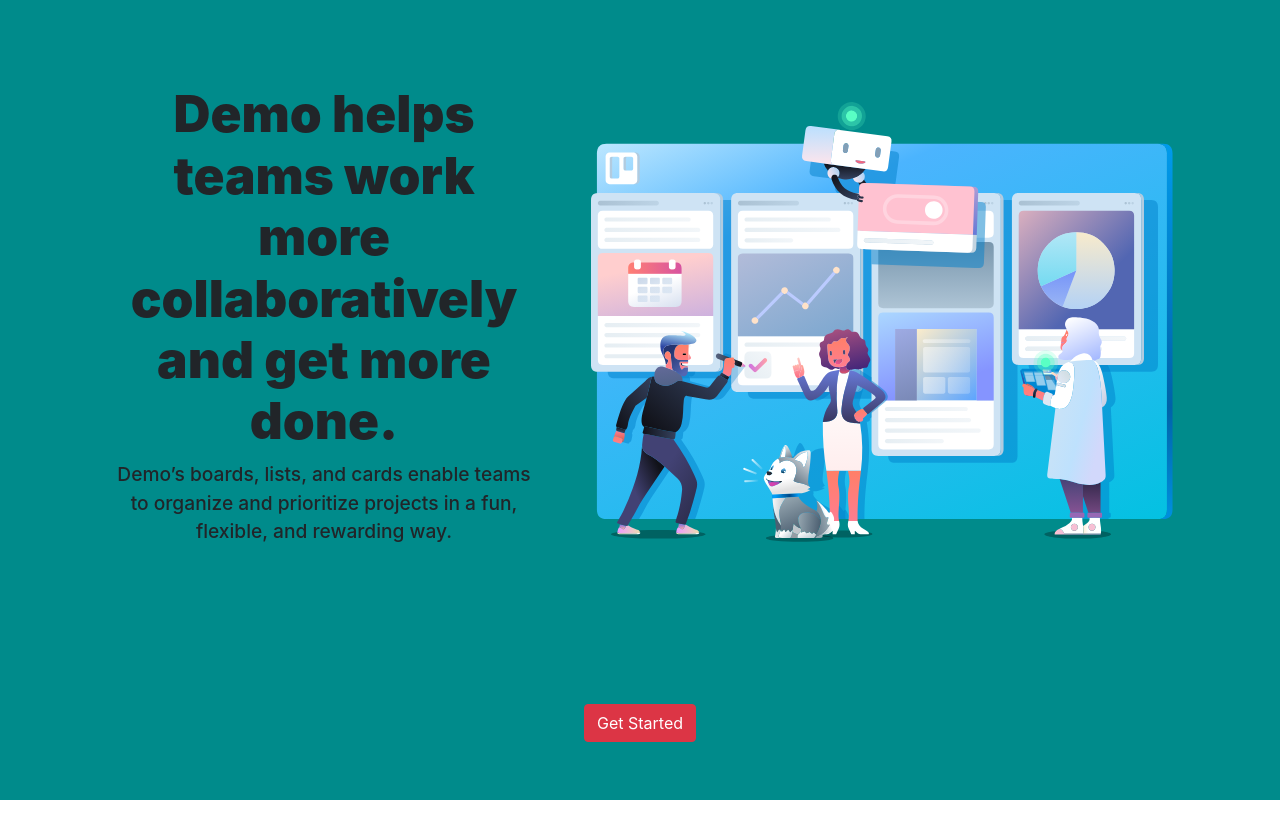
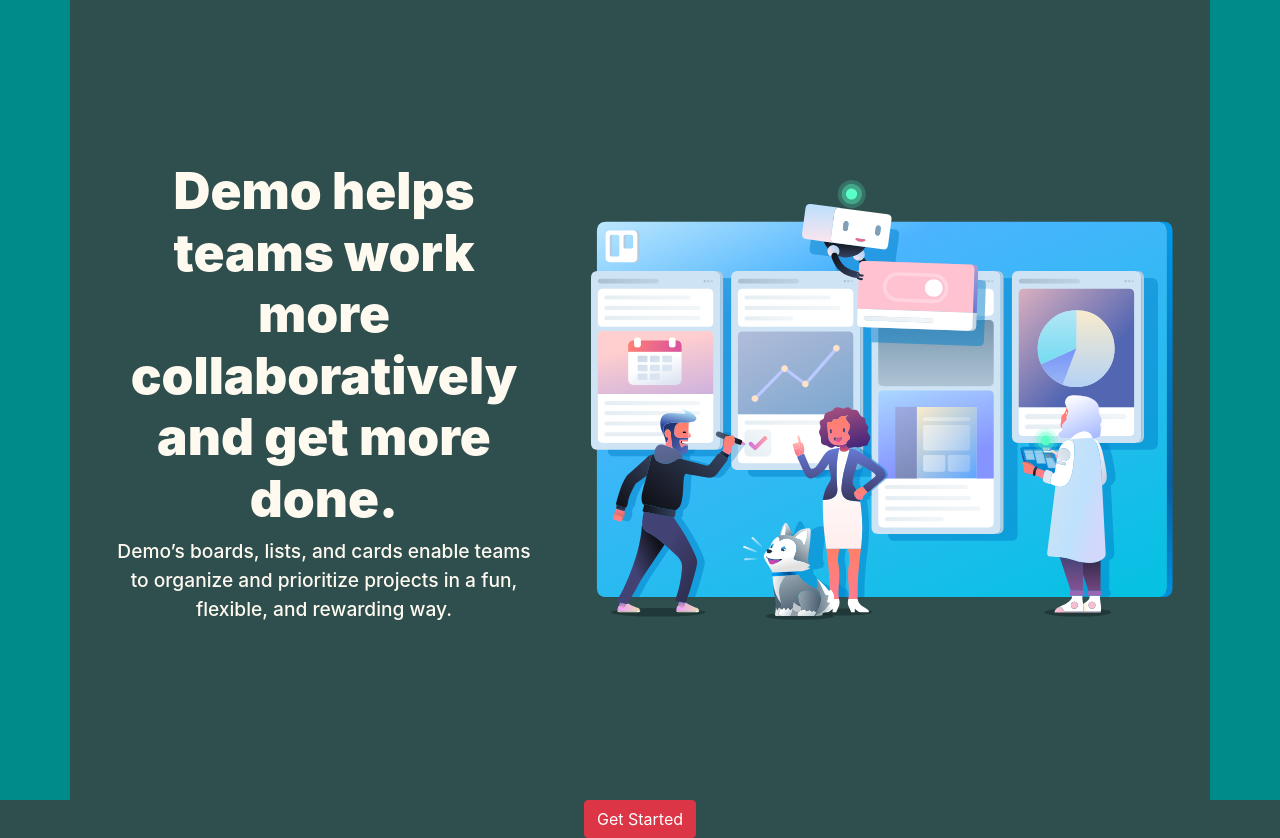
Before and after one commit to ajay-8192/authentication, a React (Create React App) app: page / in a window 1280 px wide. Before the commit the page ends 800 px from the top, so only its background shows below. Built offline with nearby package versions, Linux system fonts and the light colour scheme.

Commit message:
comiited

```diff
--- a/src/components/dashboard/dashstyle.scss
+++ b/src/components/dashboard/dashstyle.scss
@@ -1,7 +1,8 @@
 .container {
     width: 100%;
-    // height: 100vh;
-    // background-color: darkslategray;
+    height: 100vh;
+    background-color: darkslategray;
+    color: floralwhite;
 
     .content {
         padding: 10%;
@@ -14,6 +15,7 @@
     .card {
         .card-title {
             background-color: darkturquoise;
+            color: honeydew;
         }
         background-color: darkgreen;
         margin: 10%;
--- a/src/index.css
+++ b/src/index.css
@@ -5,6 +5,7 @@ body {
     sans-serif;
   -webkit-font-smoothing: antialiased;
   -moz-osx-font-smoothing: grayscale;
+  background-color: darkslategray;
 }
 
 code {
```
